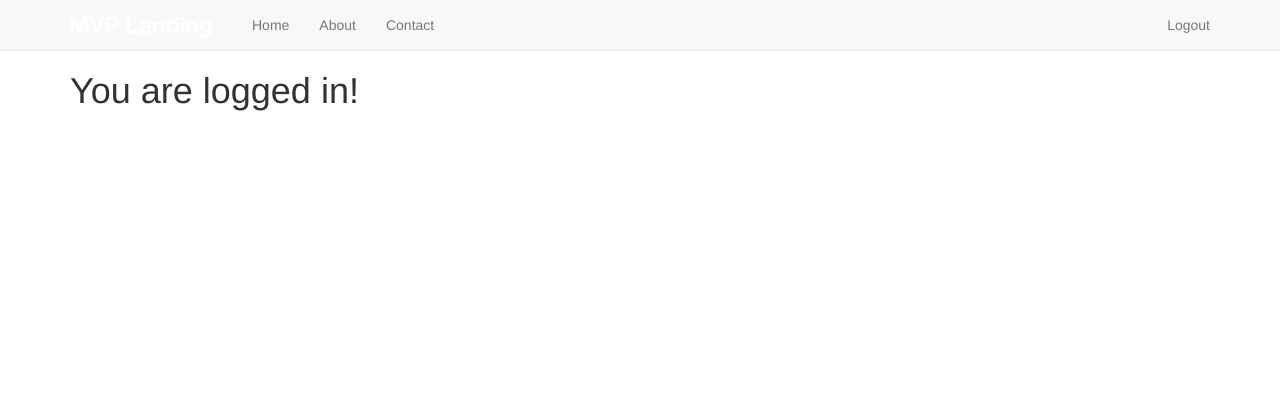
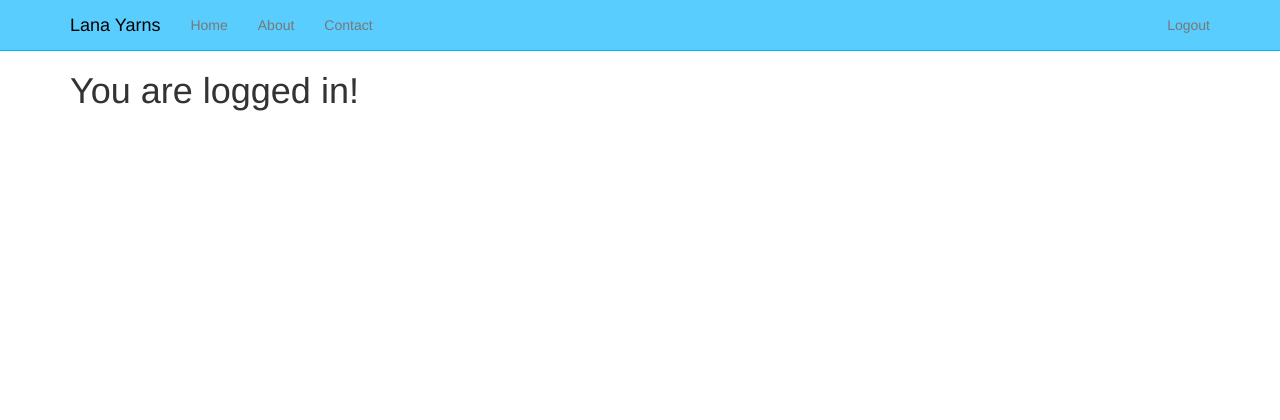
Before and after one commit to RommelTJ/Lana-Yarns, a Django app: page / in a window 1280 px wide. Shown: the top 420 px of the page. Before the commit the page ends 111 px from the top, so only its background shows below. Run offline with Django 3.2, Linux system fonts and the light colour scheme; the visitor is signed in with stand-in values (Sample User, id 1); data that the repository does not hold is empty; some libraries are stand-ins or nearby versions.

Commit message:
Add product variations & change navbar style

```diff
--- a/src/products/admin.py
+++ b/src/products/admin.py
@@ -1,7 +1,8 @@
 from django.contrib import admin
 
-from .models import Product
+from .models import Product, Variation
 
 # Register your models here.
 
 admin.site.register(Product)
+admin.site.register(Variation)
--- a/src/static/css/navbar-static-top.css
+++ b/src/static/css/navbar-static-top.css
@@ -1,3 +1,33 @@
-.text-align-center {
-    text-align: center;
+body {
+    min-height: 1000px;
 }
+
+.navbar-static-top {
+    margin-bottom: 19px;
+    background-color: #5ACDFF;
+    border-color: #00B2FF;
+}
+
+.navbar-default .navbar-brand {
+    color: #000;
+}
+
+.navbar-default .navbar-brand:hover {
+    color: #777;
+}
+
+.navbar-default .navbar-nav>li>a:hover {
+    color: #000;
+}
+
+.navbar-default .navbar-toggle {
+    border-color: transparent !important;
+}
+
+.navbar-toggle:hover {
+    background-color: #00B2FF !important;
+}
+
+.navbar-toggle {
+    background-color: #5ACDFF !important;
+}
--- a/src/templates/base.html
+++ b/src/templates/base.html
@@ -11,7 +11,7 @@
     <meta name="author" content="">
     <link rel="icon" href="../../favicon.ico">
 
-    <title>{% block head_title %}Site Landing{% endblock %}</title>
+    <title>{% block head_title %}Lana Yarns{% endblock %}</title>
 
     {% include 'head_css.html' %}
 
--- a/src/templates/home.html
+++ b/src/templates/home.html
@@ -12,8 +12,8 @@
   }
 
   .jumbotron {
-  	background-color:#0E3D14;
-  	color: #FFF;
+  	background-color:#5ACDFF;
+  	color: #000;
   }
   {% endblock %}
 </style>
@@ -26,10 +26,10 @@
   <div class="container">
     <div class="row">
       <div class="col-sm-6">
-        <h1>Site Landing</h1>
-        <p>The Site Landing project is designed to get your project started. The goal is to help you launch as soon as possible with the least amount of investment using time or money. Join Us today.</p>
+        <h1>Lana Yarns</h1>
+        <p>Lana Yarns is the best yarn. Join Us today.</p>
         <p>
-          <a class="btn btn-lg btn-primary" href="" role="button">Join Us &raquo;</a>
+          <a class="btn btn-lg btn-default" href="" role="button">Join Us &raquo;</a>
         </p>
       </div>
       <div class="col-sm-6" >
--- a/src/templates/navbar.html
+++ b/src/templates/navbar.html
@@ -10,7 +10,7 @@
             <span class="icon-bar"></span>
             <span class="icon-bar"></span>
           </button>
-          <a class="navbar-brand" href="{% url 'home' %}"><img src="{% static 'img/mvp_landing_logo.png' %}" /></a>
+          <a class="navbar-brand" href="{% url 'home' %}">Lana Yarns</a>
         </div>
         <div id="navbar" class="navbar-collapse collapse">
           <ul class="nav navbar-nav">
--- a/src/templates/products/product_detail.html
+++ b/src/templates/products/product_detail.html
@@ -4,4 +4,10 @@
 
     {{ object.title }}
 
+    <select class="form-control">
+    {% for var_obj in object.variation_set.all %}
+        <option value="{{ var_obj.id }}">{{ var_obj.title }}</option>
+    {% endfor %}
+    </select>
+
 {% endblock %}
```
Also changed, not shown: src/products/models.py (+17 -0 lines), src/products/migrations/0002_variation.py (added), src/static/img/mvp_landing_logo.png (deleted).
